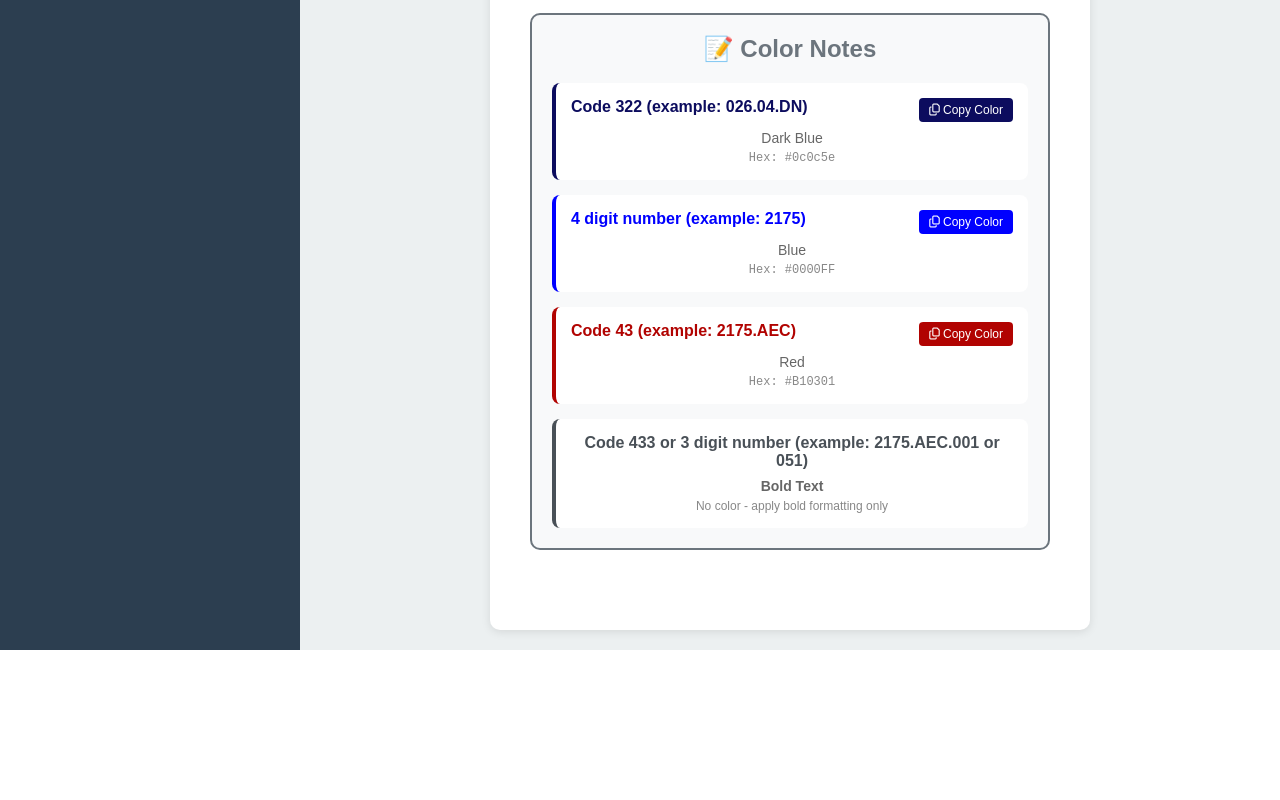
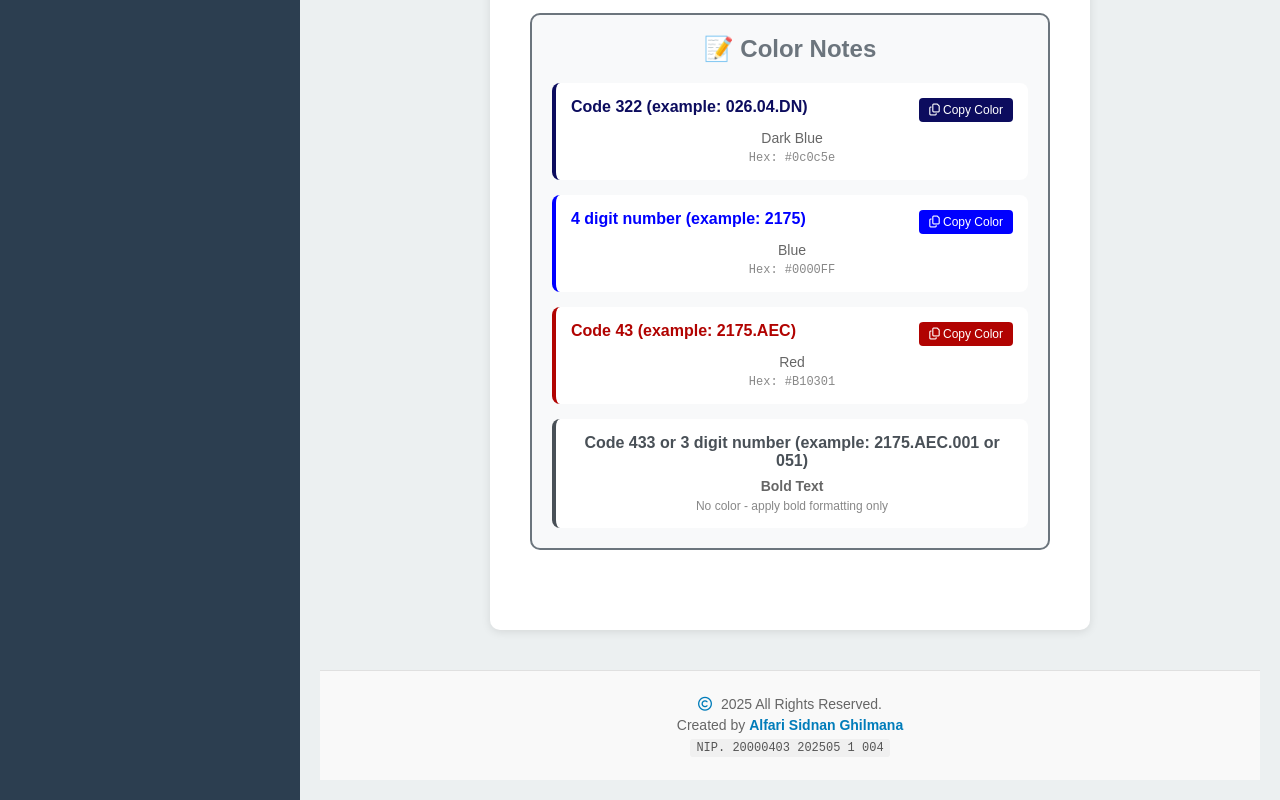
Before and after one commit to alfarisg34/excel-processor, a plain HTML site: page main.html in a window 1280 px wide. Shown: the part 948-1748 px from the top of the page. Before the commit the page ends 1598 px from the top, so only its background shows below. Drawn offline with Linux system fonts and the light colour scheme.

Commit message:
add copyright

```diff
--- a/main.css
+++ b/main.css
@@ -282,3 +282,37 @@
             display: inline-block;
             margin-bottom: 30px;
         }
+        /* Copyright footer styles */
+        .copyright-footer {
+            text-align: center;
+            padding: 20px;
+            margin-top: 40px;
+            color: #666;
+            font-size: 14px;
+            border-top: 1px solid #e0e0e0;
+            background-color: #f9f9f9;
+            width: 100%;
+        }
+
+        .copyright-footer p {
+            margin: 5px 0;
+        }
+
+        .copyright-name {
+            font-weight: 600;
+            color: #007cba;
+        }
+
+        .copyright-id {
+            font-family: monospace;
+            background-color: #f0f0f0;
+            padding: 2px 6px;
+            border-radius: 3px;
+            font-size: 12px;
+            color: #555;
+        }
+
+        .copyright-footer i {
+            color: #007cba;
+            margin-right: 5px;
+        }
--- a/main.html
+++ b/main.html
@@ -153,6 +153,20 @@
                 </button>
             </div>
         </div>
+
+        <!-- Copyright Footer -->
+        <div class="copyright-footer">
+            <p>
+                <i class="fa-regular fa-copyright"></i>
+                <span id="current-year">2024</span> All Rights Reserved.
+            </p>
+            <p>
+                Created by <span class="copyright-name">Alfari Sidnan Ghilmana</span>
+            </p>
+            <p>
+                <span class="copyright-id">NIP. 20000403 202505 1 004</span>
+            </p>
+        </div>
     </div>
 
     <!-- Back to Top Button -->
@@ -161,7 +175,7 @@
     </button>
 
     <!-- Include SheetJS from CDN -->
-    <script src="https://cdn.jsdelivr.net/npm/xlsx@0.18.5/dist/xlsx.full.min.js"></script>
+    <script src="https://cdn.jsdelivivr.net/npm/xlsx@0.18.5/dist/xlsx.full.min.js"></script>
     <script>
         // Sidebar and Navigation functionality
         class AppNavigation {
@@ -403,6 +417,10 @@
             window.appNavigation = new AppNavigation();
             window.colorNotesManager = new ColorNotesManager();
             window.backToTopManager = new BackToTopManager();
+
+            // Set current year in copyright
+            const currentYear = new Date().getFullYear();
+            document.getElementById('current-year').textContent = currentYear;
         });
 
         // Handle browser back/forward buttons
```
